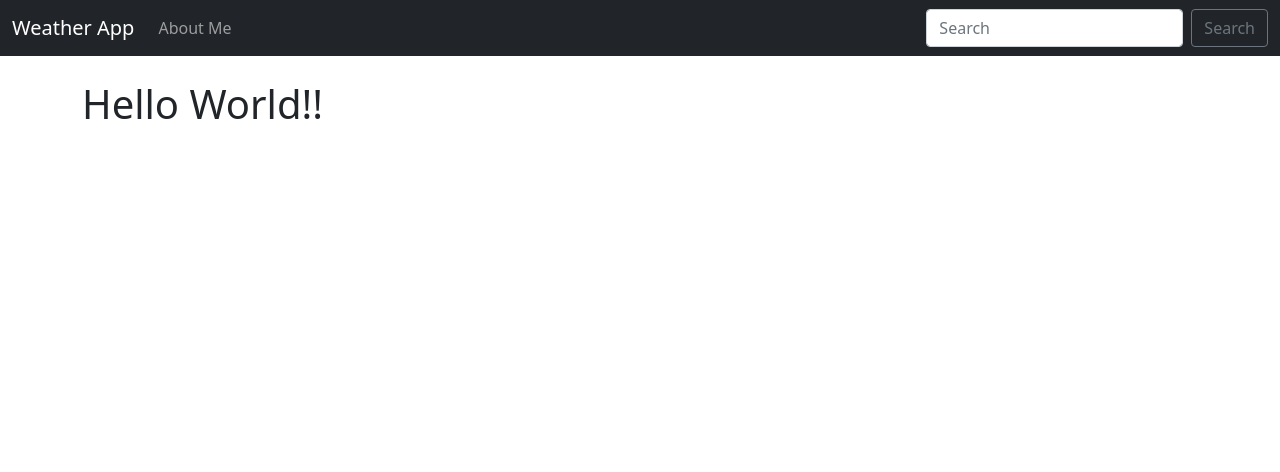
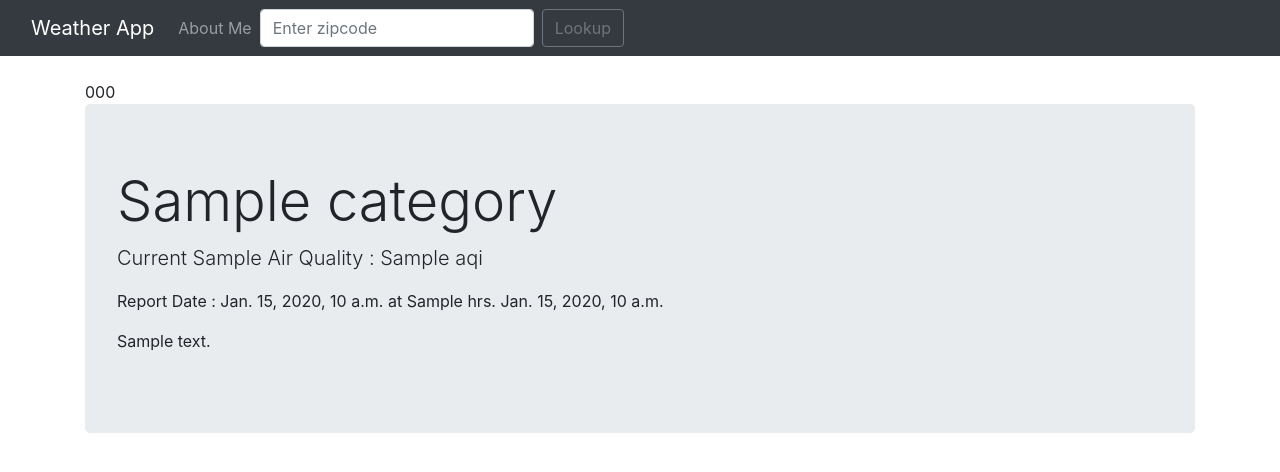
Before and after one commit to AdrianViverosL/weatherapp_django, a Django app: template lookup/templates/home.html in a window 1280 px wide. Shown: the top 472 px of the page. Run offline with Django 3.2, Linux system fonts and the light colour scheme; the template is opened without the code that fills it: most values are stand-ins (such as "Sample title", 1, 10 or a date in 2020).

Commit message:
It was added the backen for zipcodes relation with the correspondent data, it includes AirNow.gov 's API. The format was given using bootstrap 4.6

```diff
--- a/lookup/templates/base.html
+++ b/lookup/templates/base.html
@@ -6,9 +6,18 @@
     <meta name="viewport" content="width=device-width, initial-scale=1">
 
     <!-- Bootstrap CSS -->
-    <link href="https://cdn.jsdelivr.net/npm/bootstrap@5.0.0-beta2/dist/css/bootstrap.min.css" rel="stylesheet" integrity="sha384-BmbxuPwQa2lc/FVzBcNJ7UAyJxM6wuqIj61tLrc4wSX0szH/Ev+nYRRuWlolflfl" crossorigin="anonymous">
+    <link href="https://cdn.jsdelivr.net/npm/bootstrap@4.6.0/dist/css/bootstrap.min.css" rel="stylesheet" integrity="sha384-B0vP5xmATw1+K9KRQjQERJvTumQW0nPEzvF6L/Z6nronJ3oUOFUFpCjEUQouq2+l" crossorigin="anonymous">
 
     <title>Weather App!</title>
+
+    <style>
+      .good{background-color: #0C0;}
+      .moderate{background-color: #FFFF00 ;}
+      .usg{background-color: #FF9900 ;}
+      .unhealthy{background-color: #FF0000;}
+      .veryunhealthy{background-color: #990066;}
+      .hazardous{background-color: #660000;}
+    </style>
   </head>
   <body>
     <nav class="navbar navbar-expand-lg navbar-dark bg-dark">
@@ -22,10 +31,13 @@
             <li class="nav-item">
               <a class="nav-link" href="{% url 'about' %}">About Me</a>
             </li>
+
+
           </ul>
-          <form class="d-flex">
-            <input class="form-control me-2" type="search" placeholder="Search" aria-label="Search">
-            <button class="btn btn-outline-secondary" type="submit">Search</button>
+          <form action="{% url 'home' %}" class="form-inline my-2 my-lg-0" method="POST">
+            {% csrf_token %}
+            <input class="form-control mr-sm-2" type="search" placeholder="Enter zipcode" aria-label="Search" name="zipcode">
+            <button class="btn btn-outline-secondary my-2 my-sm-0" type="submit">Lookup</button>
           </form>
         </div>
       </div>
@@ -39,8 +51,8 @@
     <!-- Optional JavaScript; choose one of the two! -->
 
     <!-- Option 1: Bootstrap Bundle with Popper -->
-    <script src="https://cdn.jsdelivr.net/npm/bootstrap@5.0.0-beta2/dist/js/bootstrap.bundle.min.js" integrity="sha384-b5kHyXgcpbZJO/tY9Ul7kGkf1S0CWuKcCD38l8YkeH8z8QjE0GmW1gYU5S9FOnJ0" crossorigin="anonymous"></script>
-
+    <script src="https://code.jquery.com/jquery-3.5.1.slim.min.js" integrity="sha384-DfXdz2htPH0lsSSs5nCTpuj/zy4C+OGpamoFVy38MVBnE+IbbVYUew+OrCXaRkfj" crossorigin="anonymous"></script>
+    <script src="https://cdn.jsdelivr.net/npm/bootstrap@4.6.0/dist/js/bootstrap.bundle.min.js" integrity="sha384-Piv4xVNRyMGpqkS2by6br4gNJ7DXjqk09RmUpJ8jgGtD7zP9yug3goQfGII0yAns" crossorigin="anonymous"></script>
     <!-- Option 2: Separate Popper and Bootstrap JS -->
     <!--
     <script src="https://cdn.jsdelivr.net/npm/@popperjs/core@2.6.0/dist/umd/popper.min.js" integrity="sha384-KsvD1yqQ1/1+IA7gi3P0tyJcT3vR+NdBTt13hSJ2lnve8agRGXTTyNaBYmCR/Nwi" crossorigin="anonymous"></script>
--- a/lookup/templates/home.html
+++ b/lookup/templates/home.html
@@ -1,8 +1,24 @@
 {% extends 'base.html' %}
-
 
 {% block content %}
 
-<h1>Hello World!! </h1>
+{% if zipcode %}
+    {{ zipcode }}
+{% endif %}
+
+{% if api %}
+    {% if api == "Error" %}
+        There was an error, try again in a few moments.....
+    {% else %}
+    <div class="jumbotron {{ category_color }}">
+        <h1 class="display-4">{{api.0.Category.Name}}</h1>
+        <p class="lead">Current {{api.0.ReportingArea}} Air Quality : {{ api.0.AQI}}</p>
+        <p>Report Date : {{ api.0.DateObserved}} at {{api.0.HourObserved}} hrs. {{api.0.LocalTimeZone}}</p>
+        <p>{{ category_description }}</p>
+    </div>
+    {% endif %}
+
+{% endif %}
+
 
 {% endblock %}
```
Also changed, not shown: lookup/views.py (+69 -1 lines).
